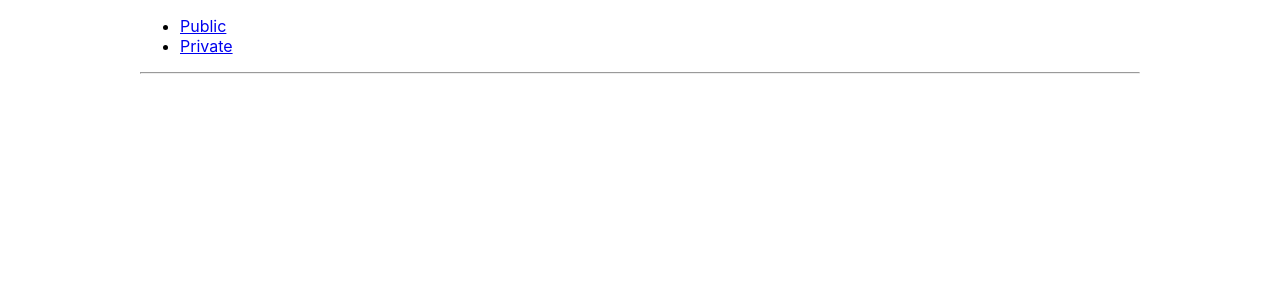
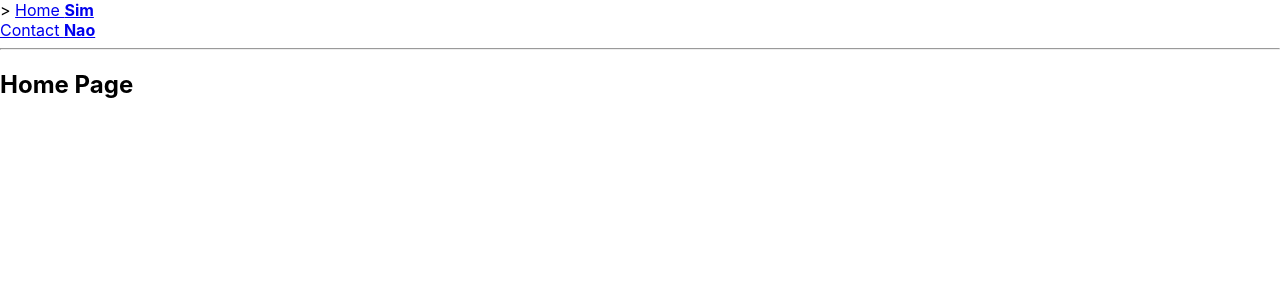
Before and after one commit to rockchico/react-app-testes, a React (Create React App) app: page / in a window 1280 px wide. Shown: the top 300 px of the page. Built offline with nearby package versions, Linux system fonts and the light colour scheme.

Commit message:
Link Component Customization

```diff
--- a/src/App.js
+++ b/src/App.js
@@ -1,105 +1,54 @@
-import React, { Component } from 'react';
+import React from 'react'
 import {
+  BrowserRouter as Router,
   Route,
-  Link,
-  BrowserRouter as Router,
-  Redirect,
-  withRouter
-} from 'react-router-dom';
+  Link
+} from 'react-router-dom'
 
-const Public = () => (
-  <div> This is a public page </div>
+
+const Home = () => (
+  <div>
+    <h2>Home Page</h2>
+  </div>
+)
+
+const Contact = () => (
+  <div>
+    <h2>Contact Page</h2>
+  </div>
+)
+
+const CustomLink = ({ children, to, exact }) => (
+  <Route path={to} exact={exact} children={({ match }) => (
+    <div className={match ? 'active' : ''}>
+      {match ? '> ' : ''}
+      <Link to={to}>
+        {children}
+      </Link>
+    </div>
+  )}/>
 );
 
-const Private = () => (
-  <div> This is a private page </div>
-);
+class App extends React.Component {
+  render() {
+    return (
+      <Router>
+        <div>
+            <CustomLink exact={true} to="/">
+              Home <b>Sim</b>
+            </CustomLink>
+            <CustomLink to="/contact">
+              Contact <b>Nao</b>
+            </CustomLink>
 
-class Login extends React.Component {
-  state = {
-    redirectToPreviousRoute: false
-  };
+          <hr/>
 
-  login = () => {
-    AuthService.authenticate(() => {
-      this.setState({ redirectToPreviousRoute: true });
-    });
-  };
-
-  render() {
-    const { from } = this.props.location.state || { from: { pathname: "/" } };
-    const { redirectToPreviousRoute } = this.state;
-
-    if (redirectToPreviousRoute) {
-      return <Redirect to={from} />;
-    }
-
-    return (
-      <div>
-        <p>You must log in to view the page at {from.pathname}</p>
-        <button onClick={this.login}>Log in</button>
-      </div>
-    );
+          <Route exact path="/" component={Home}/>
+          <Route path="/contact" component={Contact}/>
+        </div>
+      </Router>
+    )
   }
 }
 
-
-const AuthService = {
-  isAuthenticated: false,
-  authenticate(cb) {
-    this.isAuthenticated = true
-    setTimeout(cb, 100)
-  },
-  logout(cb) {
-    this.isAuthenticated = false
-    setTimeout(cb, 100)
-  }
-}
-
-const SecretRoute = ({ component: Component, ...rest }) => (
-  <Route {...rest} render={(props) => (
-    AuthService.isAuthenticated === true
-      ? <Component {...props} />
-      : <Redirect to={{
-          pathname: '/login',
-          state: { from: props.location }
-        }} />
-  )} />
-);
-
-const AuthStatus = withRouter(({ history }) => (
-  AuthService.isAuthenticated ? (
-    <p>
-      Welcome! <button onClick={() => {
-        AuthService.logout(() => history.push('/'))
-      }}>Sign out</button>
-    </p>
-  ) : (
-    <p>You are not logged in.</p>
-  )
-));
-
-
-
-class App extends Component {
-  render() {
-    return (
-      <Router>
-        <div style={{width: 1000, margin: '0 auto'}}>
-          <ul>
-            <li><Link to='/public'> Public </Link></li>
-            <li><Link to='/private'> Private </Link></li>
-          </ul>
-
-          <hr/>
-
-          <Route path='/public' component={Public} />
-          <Route path="/login" component={Login}/>
-          <SecretRoute path='/private' component={Private} />
-
-        </div>
-      </Router>
-    );
-  }
-}
 export default App;
```
Also changed, not shown: src/App.1.js (added, +105 -0 lines).
